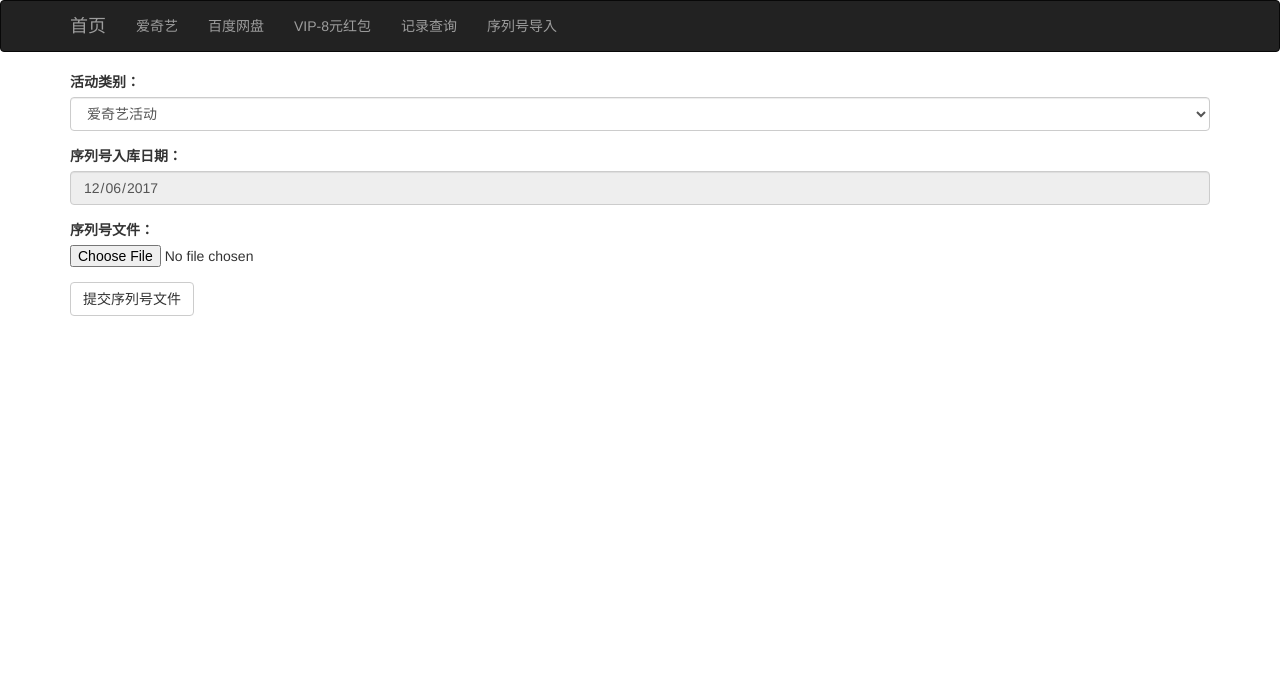
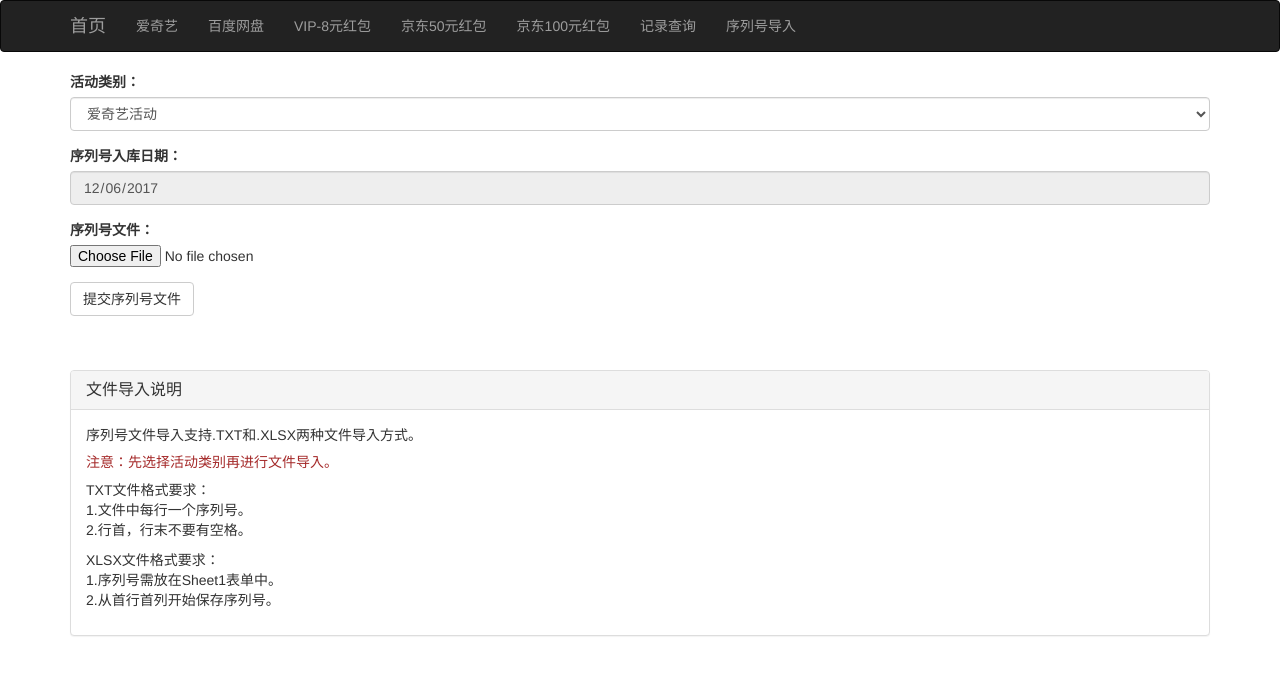
Before and after one commit to Danielyy/snapp, a Flask app: page /snadd in a window 1280 px wide. Shown: the top 675 px of the page. Run offline with Flask 2, Linux system fonts and the light colour scheme; some libraries are stand-ins or nearby versions.

Commit message:
增加京东卡领取功能

```diff
--- a/app/main/forms.py
+++ b/app/main/forms.py
@@ -12,7 +12,9 @@ class SeriesNumberFormAdd(Form):
     hidden_tag = HiddenField()
     # sn_stock = StringField('序列号库存:', render_kw={'readonly': 'readonly'})
     # series_number = StringField('序列号：', [validators.DataRequired(), validators.Regexp(reg_sn)])
-    category = SelectField('活动类别：', default='aiqiyi', choices=[('aiqiyi', '爱奇艺活动'), ('baidu', '百度网盘活动'), ('vip-8', 'VIP-8元红包')])
+    category = SelectField('活动类别：', default='aiqiyi', choices=[('aiqiyi', '爱奇艺活动'), ('baidu', '百度网盘活动'),
+                                                               ('vip-8', 'VIP-8元红包'), ('jd-50', '京东50元红包'),
+                                                               ('jd-100', '京东100元红包')])
     sn_input_date = DateField('序列号入库日期：', [validators.DataRequired()], render_kw={'readonly': 'readonly'})
     # sn_file = FileField('序列号文件：', validators=[FileRequired(), FileAllowed(['txt'], '无格式文本文件！')])
     filename = FileField('序列号文件：', [validators.DataRequired()])
@@ -44,6 +46,8 @@ class UploadFileForm(Form):
 # 查询数据记录
 class SearchInfo(Form):
     hidden_tag = HiddenField()
-    category = SelectField('活动类别查询：', choices=[('aiqiyi', '爱奇艺活动'), ('baidu', '百度网盘活动'), ('vip-8', 'VIP-8元红包')])
+    category = SelectField('活动类别查询：', choices=[('aiqiyi', '爱奇艺活动'), ('baidu', '百度网盘活动'),
+                                               ('vip-8', 'VIP-8元红包'), ('jd-50', '京东50元红包'),
+                                               ('jd-100', '京东100元红包')])
     user_account = StringField('领取账户查询', [validators.Email(message='错误的账户格式！')])
     submit = SubmitField('查询信息')
--- a/app/main/views.py
+++ b/app/main/views.py
@@ -10,7 +10,8 @@ from .webhooks import SNSendDing
 from openpyxl import load_workbook
 
 basedir = os.path.abspath(os.path.dirname(__file__))
-reg_sn = r'([A-Z0-9]{4}-){3}[A-Z0-9]{4}'
+# reg_sn = r'([A-Z0-9]{4}-){3}[A-Z0-9]{4}'
+reg_sn = r'([A-Z0-9]{4}-){3}[A-Z0-9]{4}|zc\w{12}'
 
 
 # 判断上传文件名称是否符合要求
@@ -80,38 +81,43 @@ def sn_add():
         category_name = '百度网盘活动'
     if form.category.data == 'vip-8':
         category_name = 'VIP-8元红包'
+    if form.category.data == 'jd-50':
+        category_name = '京东50元红包'
+    if form.category.data == 'jd-100':
+        category_name = '京东100元红包'
     if request.method == 'POST':
         file = request.files['filename']
         if file and allowed_file(file.filename):
             file.save(os.path.join(basedir, 'upload/' + file.filename))
             flash('文件上传成功！', 'success')
-            # 增加文件内容格式校验
-            # filename.rsplit('.', 1)[1] in current_app.config['ALLOWED_EXTENSIONS']
+            # 根据文件格式，选择打开方式
             if file.filename.rsplit('.', 1)[1] == 'txt':
                 sn_list = open_txt_file(os.path.join(basedir, 'upload/' + file.filename))
             if file.filename.rsplit('.', 1)[1] == 'xlsx':
                 sn_list = open_xlsx_file(os.path.join(basedir, 'upload/' + file.filename))
             # 循环增加序列号导入数据库
             for i in range(len(sn_list)):
-                # if re.match(reg_sn, sn_list[i]):#判断是否有合法的序列号
-                if search_sn(sn_list[i]):#判断是否有重复的序列号
-                    flash('序列号：{0} 已经存在，不能重复导入！'.format(sn_list[i]), 'warning')
-                    pass  #可以补充有重复序列号的处理逻辑
+                if re.match(reg_sn, sn_list[i]):#判断是否有合法的序列号
+                    if search_sn(sn_list[i]):#判断是否有重复的序列号
+                        flash('序列号：{0} 已经存在，不能重复导入！'.format(sn_list[i]), 'warning')
+                        pass  #可以补充有重复序列号的处理逻辑
+                    else:
+                        series_number = sn_list[i]
+                        category = form.category.data
+                        sn_input_date = form.sn_input_date.data
+                        sn_output_date = None
+                        user_account = None
+                        receipt_status = False
+                        db.session.add(SeriesNumber(series_number=series_number,
+                                                    category=category,
+                                                    sn_input_date=sn_input_date,
+                                                    sn_output_date=sn_output_date,
+                                                    user_account=user_account,
+                                                    receipt_status=receipt_status))
+                        db.session.commit()
+                        count += 1
                 else:
-                    series_number = sn_list[i]
-                    category = form.category.data
-                    sn_input_date = form.sn_input_date.data
-                    sn_output_date = None
-                    user_account = None
-                    receipt_status = False
-                    db.session.add(SeriesNumber(series_number=series_number,
-                                                category=category,
-                                                sn_input_date=sn_input_date,
-                                                sn_output_date=sn_output_date,
-                                                user_account=user_account,
-                                                receipt_status=receipt_status))
-                    db.session.commit()
-                    count += 1
+                    flash('序列号：{0} 格式不合法，无法导入！'.format(sn_list[i]), 'warning')
             flash('本次共导入{0}序列号{1}条！'.format(category_name, count), 'success')
             return redirect(url_for('.sn_add'))
         else:
@@ -129,6 +135,10 @@ def sn_update(activity):
         form.category.data = '百度网盘活动'
     if activity == 'vip-8':
         form.category.data = 'VIP-8元红包'
+    if activity == 'jd-50':
+        form.category.data = '京东50元红包'
+    if activity == 'jd-100':
+        form.category.data = '京东100元红包'
     form.sn_output_date.data = datetime.datetime.today()
     form.sn_stock.data = db.session.query(SeriesNumber).filter_by(category=activity, receipt_status=False).count()
     if request.method == 'POST' and form.validate():
@@ -159,7 +169,7 @@ def sn_update(activity):
         else:
             flash('已经没有序列号可以领取！', 'warning')
         return redirect(url_for('.sn_update', activity=activity))
-    return render_template('sn_page.html', form=form)
+    return render_template('draw_sn.html', form=form)
 
 
 # 领取记录查询
--- a/app/templates/_navbar.html
+++ b/app/templates/_navbar.html
@@ -15,6 +15,8 @@
                 <li><a href="/aiqiyi">爱奇艺</a></li>
                 <li><a href="/baidu">百度网盘</a></li>
                 <li><a href="/vip-8">VIP-8元红包</a></li>
+                <li><a href="/jd-50">京东50元红包</a></li>
+                <li><a href="/jd-100">京东100元红包</a></li>
                 <li></li>
                 <!-- 文件上传测试路径 -->
                 <!--<li><a href="/upload">文件上传测试</a></li>-->
--- a/app/templates/sn_page.html
+++ b/app/templates/sn_page.html
@@ -4,7 +4,7 @@
 <head>
 {% block head %}
     {{ super() }}
-    <title>{% block title %}活动兑换码提交{% endblock title %}</title>
+    <title>{% block title %}活动兑换码增加{% endblock title %}</title>
 {% endblock head %}
 </head>
 
@@ -15,6 +15,25 @@
     {% block page_content %}
         {{ wtf.quick_form(form) }}
         <br><br>
+        <div class="panel panel-default">
+            <div class="panel-heading">
+                <h3 class="panel-title">文件导入说明</h3>
+            </div>
+            <div class="panel-body">
+                <p>序列号文件导入支持.TXT和.XLSX两种文件导入方式。<h5 style="color: brown">注意：先选择活动类别再进行文件导入。</h5></p>
+                <p></p>
+                <p>TXT文件格式要求：<br>
+                    1.文件中每行一个序列号。<br>
+                    2.行首，行末不要有空格。<br>
+                </p>
+                <p></p>
+                <p>
+                    XLSX文件格式要求：<br>
+                    1.序列号需放在Sheet1表单中。<br>
+                    2.从首行首列开始保存序列号。<br>
+                </p>
+            </div>
+        </div>
         {% include "_layout.html" %}
     {% endblock %}
 </div>
```
Also changed, not shown: README.md.
